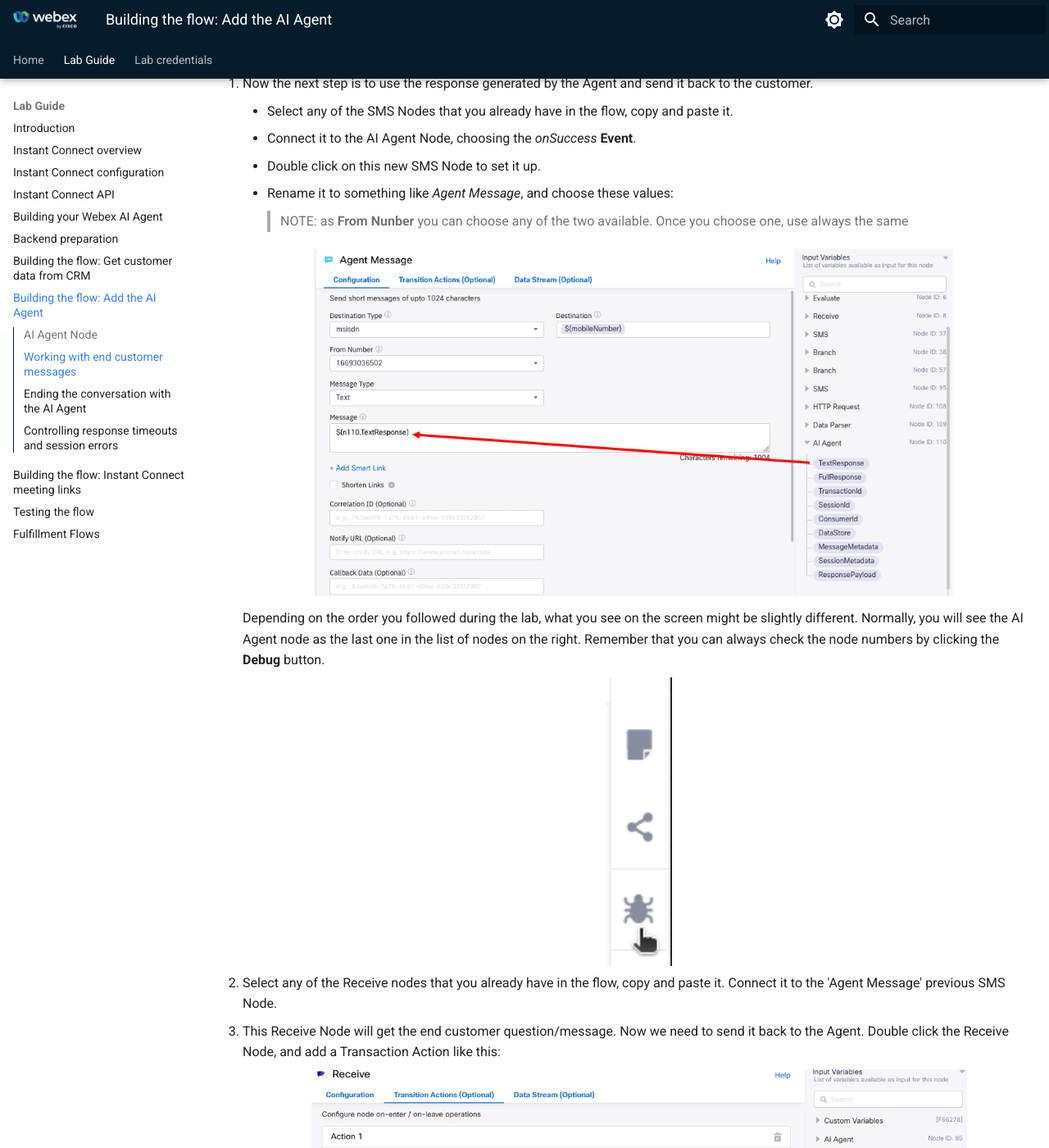
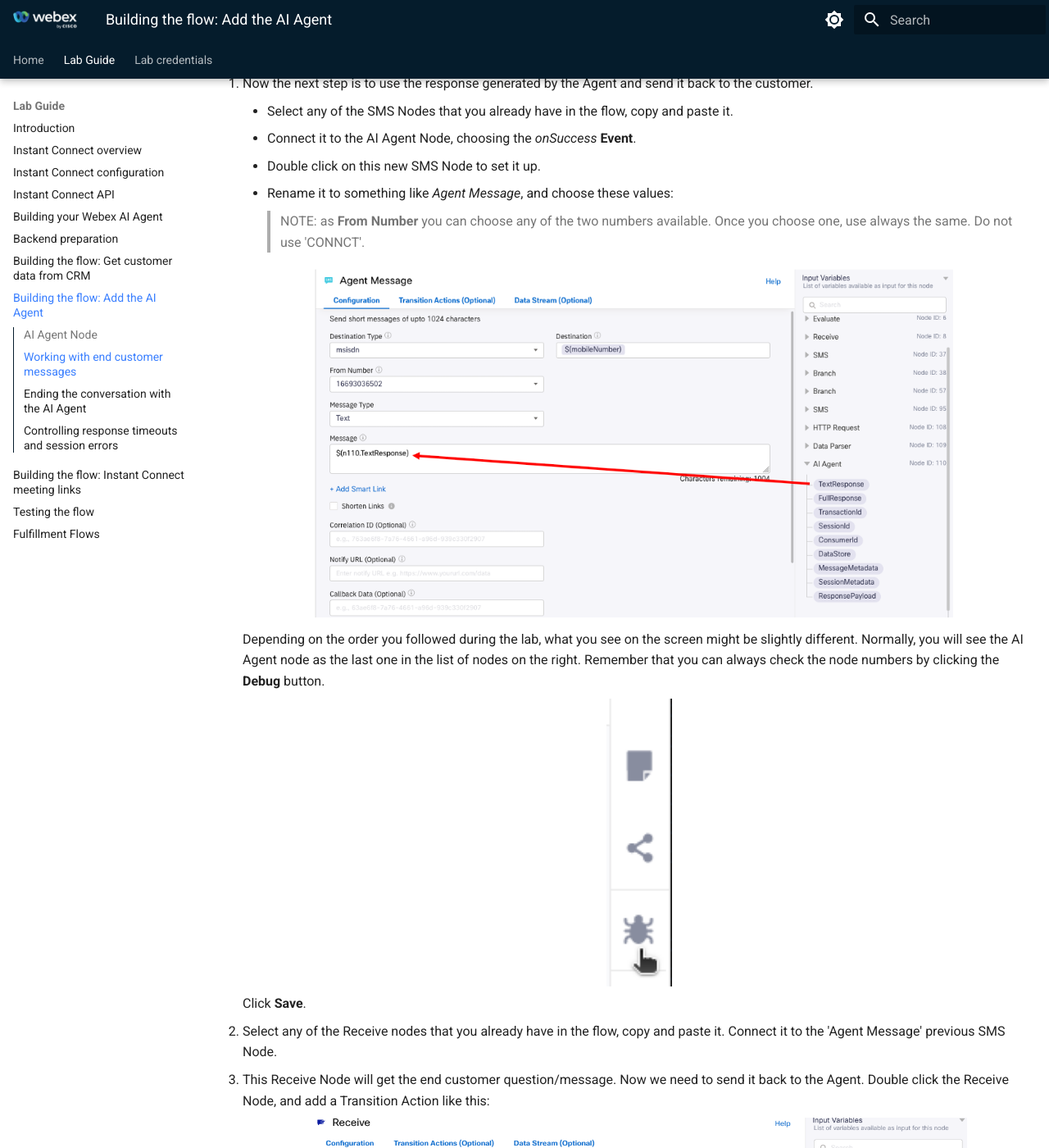
Before and after one commit to WebexCC-SA/LAB-2857, an MkDocs documentation site: the page built from docs/07-connectflow-02-ai-agent.md, in a window 1280 px wide and 1400 px high, scrolled down 2236 px. Shown: the whole window at 82% size. Built offline with MkDocs 1.6.1 and Material for MkDocs 9.7.7, drawn with Linux system fonts in a browser that asks for light colours.

Commit message:
Luca's suggestions

```diff
--- a/docs/07-connectflow-02-ai-agent.md
+++ b/docs/07-connectflow-02-ai-agent.md
@@ -33,7 +33,7 @@
     - Double click on this new SMS Node to set it up.
     - Rename it to something like _Agent Message_, and choose these values:
 
-        > NOTE: as **From Nunber** you can choose any of the two available. Once you choose one, use always the same
+        > NOTE: as **From Number** you can choose any of the two numbers available. Once you choose one, use always the same. Do not use 'CONNCT'.
 
     ![Sending an SMS with the Agent response](images/sms-node-agent-message.png){style="width:800px; display:block; margin:0 auto;"}
 
@@ -41,9 +41,11 @@
 
     ![Debug](images/debug.png){style="width:80px; display:block; margin:0 auto;"}
 
+    Click **Save**.
+
 2. Select any of the Receive nodes that you already have in the flow, copy and paste it. Connect it to the 'Agent Message' previous SMS Node.
 
-3. This Receive Node will get the end customer question/message. Now we need to send it back to the Agent. Double click the Receive Node, and add a Transaction Action like this:
+3. This Receive Node will get the end customer question/message. Now we need to send it back to the Agent. Double click the Receive Node, and add a Transition Action like this:
 
     ![Transaction Action for the AI Agent message](images/receive-transaction-agent-message.png){style="width:800px; display:block; margin:0 auto;"}
 
```
Also changed, not shown: docs/08-connectflow-03-ic.md (+3 -1 lines), docs/images/ai-agent-close-session.png.
